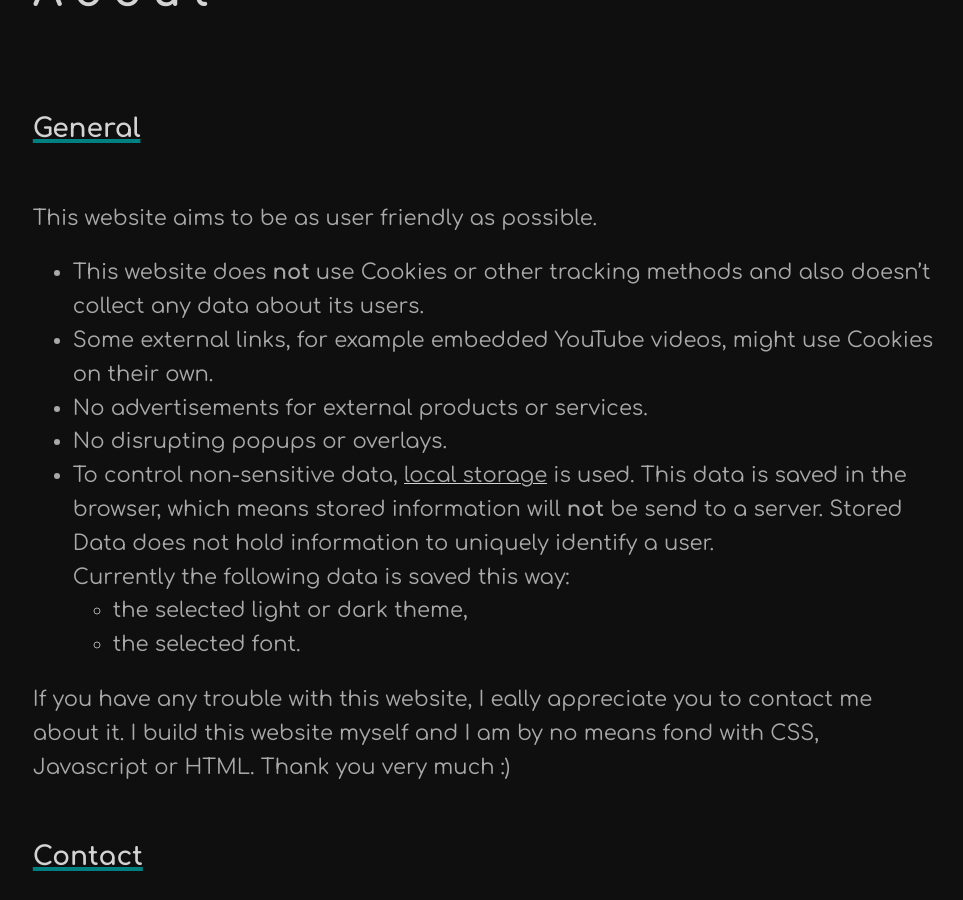
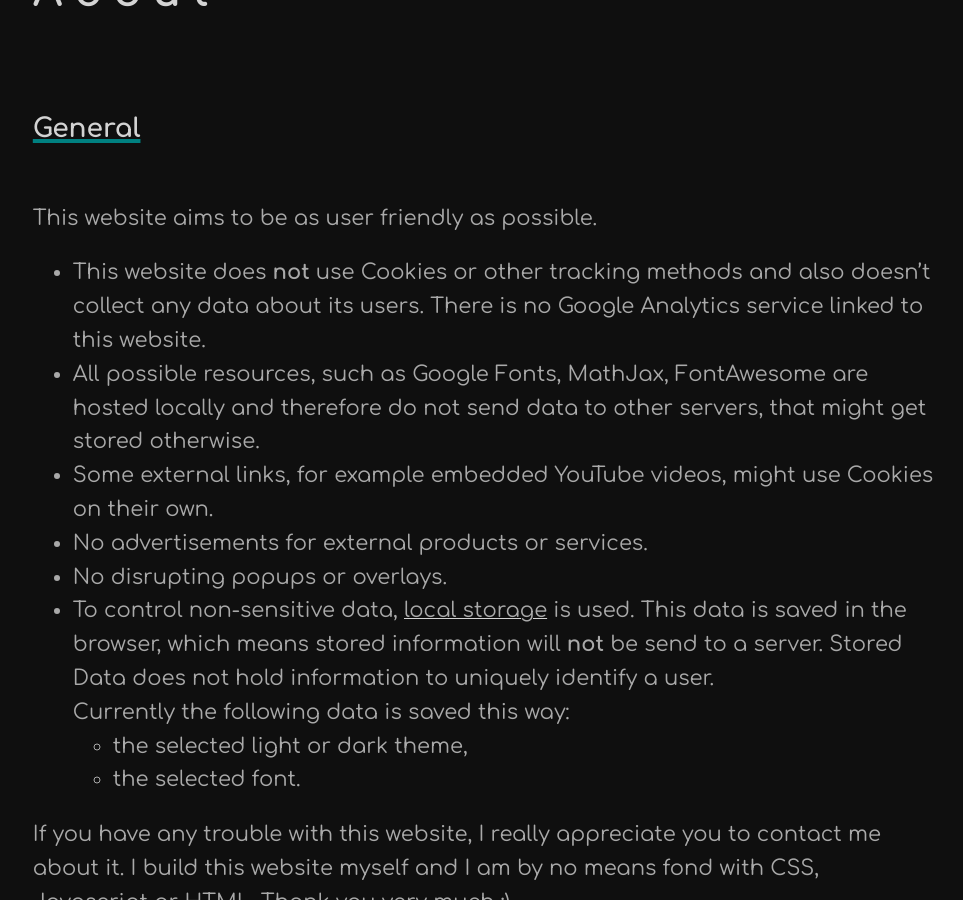
Before and after one commit to nonsensation/nonsensation.github.io, a Jekyll site: the page built from About.md, in a window 1280 px wide and 900 px high, scrolled down 566 px. Shown: the whole window, without its empty margins (156-1119 px from the left). Built offline with Jekyll 4.4.1, drawn with Linux system fonts in a browser that asks for light colours; some of the changed text lies outside the part shown.

Commit message:
updated 'about' page with locally hosted assets

```diff
--- a/About.md
+++ b/About.md
@@ -11,7 +11,8 @@ toc: false
 
 This website aims to be as user friendly as possible.
 
-- This website does **not** use Cookies or other tracking methods and also doesn't collect any data about its users.
+- This website does **not** use Cookies or other tracking methods and also doesn't collect any data about its users. There is no Google Analytics service linked to this website.
+- All possible resources, such as Google Fonts, MathJax, FontAwesome are hosted locally and therefore do not send data to other servers, that might get stored otherwise.
 - Some external links, for example embedded YouTube videos, might use Cookies on their own.
 - No advertisements for external products or services.
 - No disrupting popups or overlays.
@@ -20,7 +21,7 @@ Currently the following data is saved this way:
   - the selected light or dark theme,
   - the selected font.
 
-If you have any trouble with this website, I eally appreciate you to contact me about it. I build this website myself and I am by no means fond with CSS, Javascript or HTML.
+If you have any trouble with this website, I really appreciate you to contact me about it. I build this website myself and I am by no means fond with CSS, Javascript or HTML.
 Thank you very much :)
 
 ## Contact
```
